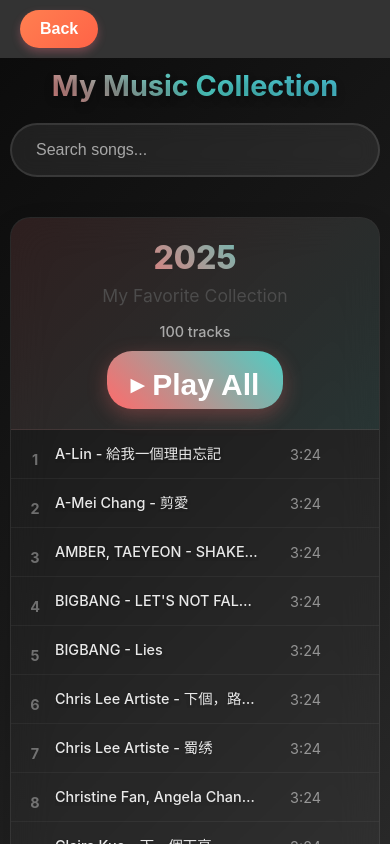
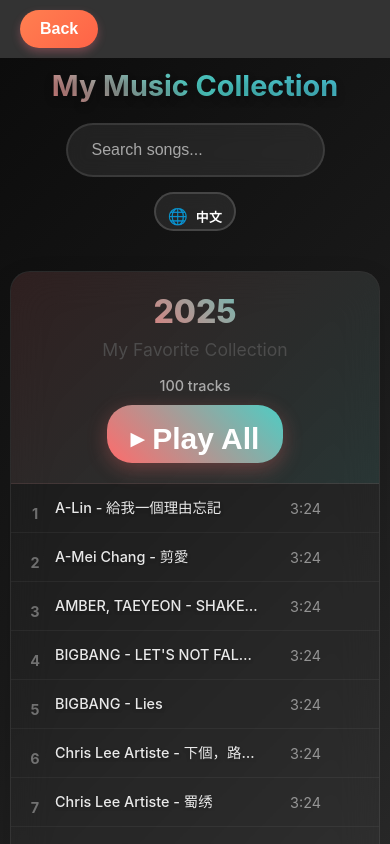
Before and after one commit to Liren4396/projectWebsite, a React (Create React App) app in the folder frontend/: page /music in a window 390 px wide. Shown: the top 844 px of the page. Built offline with nearby package versions, Linux system fonts and the light colour scheme.

Commit message:
update music

```diff
--- a/frontend/src/components/Music.css
+++ b/frontend/src/components/Music.css
@@ -26,13 +26,22 @@
   font-weight: 700;
 }
 
+.header-controls {
+  display: flex;
+  align-items: center;
+  justify-content: center;
+  gap: 20px;
+  flex-wrap: wrap;
+}
+
 .search-bar {
-  margin-bottom: 20px;
+  flex: 1;
+  max-width: 500px;
+  min-width: 250px;
 }
 
 .search-bar input {
   width: 100%;
-  max-width: 500px;
   padding: 16px 24px;
   border: none;
   border-radius: 30px;
@@ -54,6 +63,46 @@
   border-color: rgba(255, 255, 255, 0.3);
   transform: translateY(-2px);
   box-shadow: 0 10px 30px rgba(0,0,0,0.2);
+}
+
+.language-toggle-btn {
+  background: rgba(255, 255, 255, 0.08);
+  border: 2px solid rgba(255, 255, 255, 0.15);
+  border-radius: 20px;
+  padding: 12px 20px;
+  cursor: pointer;
+  transition: all 0.3s ease;
+  display: flex;
+  align-items: center;
+  gap: 8px;
+  color: white;
+  backdrop-filter: blur(10px);
+  min-width: 80px;
+  justify-content: center;
+}
+
+.language-toggle-btn:hover {
+  background: rgba(255, 255, 255, 0.15);
+  border-color: rgba(255, 255, 255, 0.3);
+  transform: translateY(-2px);
+  box-shadow: 0 8px 20px rgba(0,0,0,0.2);
+}
+
+.language-toggle-btn:active {
+  transform: translateY(0);
+  box-shadow: 0 4px 10px rgba(0,0,0,0.2);
+}
+
+.language-icon {
+  font-size: 1.2rem;
+  opacity: 0.8;
+}
+
+.language-text {
+  font-size: 0.9rem;
+  font-weight: 600;
+  text-transform: uppercase;
+  letter-spacing: 0.5px;
 }
 
 .now-playing {
@@ -569,6 +618,22 @@
     font-size: 2rem;
   }
 
+  .header-controls {
+    flex-direction: column;
+    gap: 15px;
+  }
+
+  .search-bar {
+    max-width: 100%;
+    order: 1;
+  }
+
+  .language-toggle-btn {
+    order: 2;
+    min-width: 100px;
+    padding: 10px 16px;
+  }
+
   .now-playing {
     flex-direction: column;
     text-align: center;
@@ -636,6 +701,19 @@
     font-size: 1.8rem;
   }
 
+  .language-toggle-btn {
+    padding: 8px 12px;
+    min-width: 70px;
+  }
+
+  .language-icon {
+    font-size: 1rem;
+  }
+
+  .language-text {
+    font-size: 0.8rem;
+  }
+
   .now-playing, .playlist-section {
     border-radius: 20px;
   }
--- a/frontend/src/components/Music.js
+++ b/frontend/src/components/Music.js
@@ -3,7 +3,7 @@
 import './Music.css';
 
 const Music = () => {
-  const { language } = useLanguage();
+  const { language, toggleLanguage } = useLanguage();
   const audioRef = useRef(null);
   const [currentSong, setCurrentSong] = useState(null);
   const [currentIndex, setCurrentIndex] = useState(-1);
@@ -317,6 +317,7 @@
     }}>
       <div className="music-header">
         <h1>{language === 'en' ? 'My Music Collection' : '我的音乐收藏'}</h1>
+        <div className="header-controls">
           <div className="search-bar">
             <input
               type="text"
@@ -325,6 +326,20 @@
               onChange={(e) => setSearchTerm(e.target.value)}
               onClick={(e) => e.stopPropagation()} // 防止搜索框点击事件冒泡
             />
+          </div>
+          <button
+            className="language-toggle-btn"
+            onClick={(e) => {
+              e.stopPropagation();
+              toggleLanguage();
+            }}
+            title={language === 'en' ? 'Switch to Chinese' : '切换到英文'}
+          >
+            <span className="language-icon">🌐</span>
+            <span className="language-text">
+              {language === 'en' ? '中文' : 'EN'}
+            </span>
+          </button>
         </div>
       </div>
 
```
Lines whose indentation alone changed are shown as unchanged.
